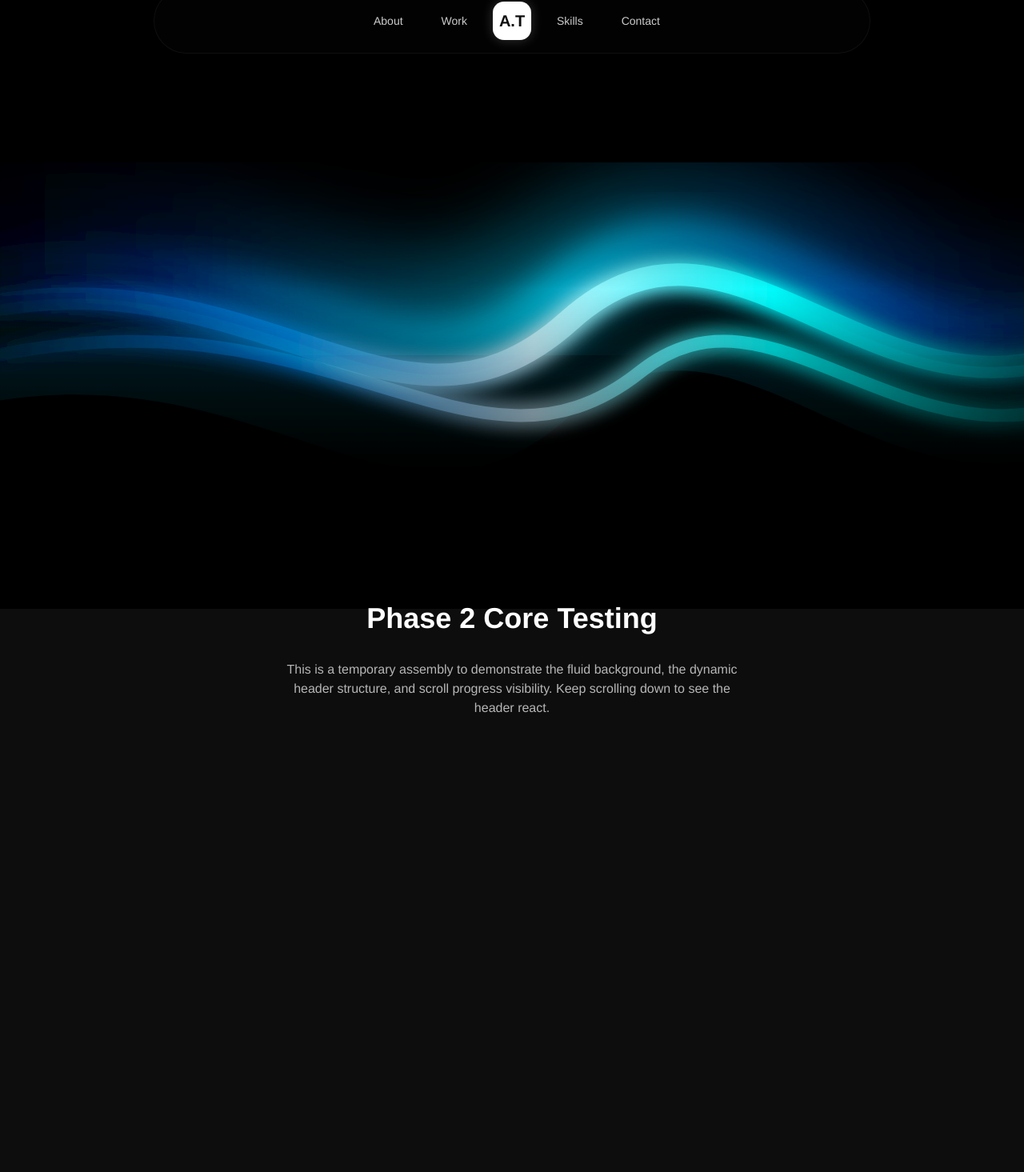
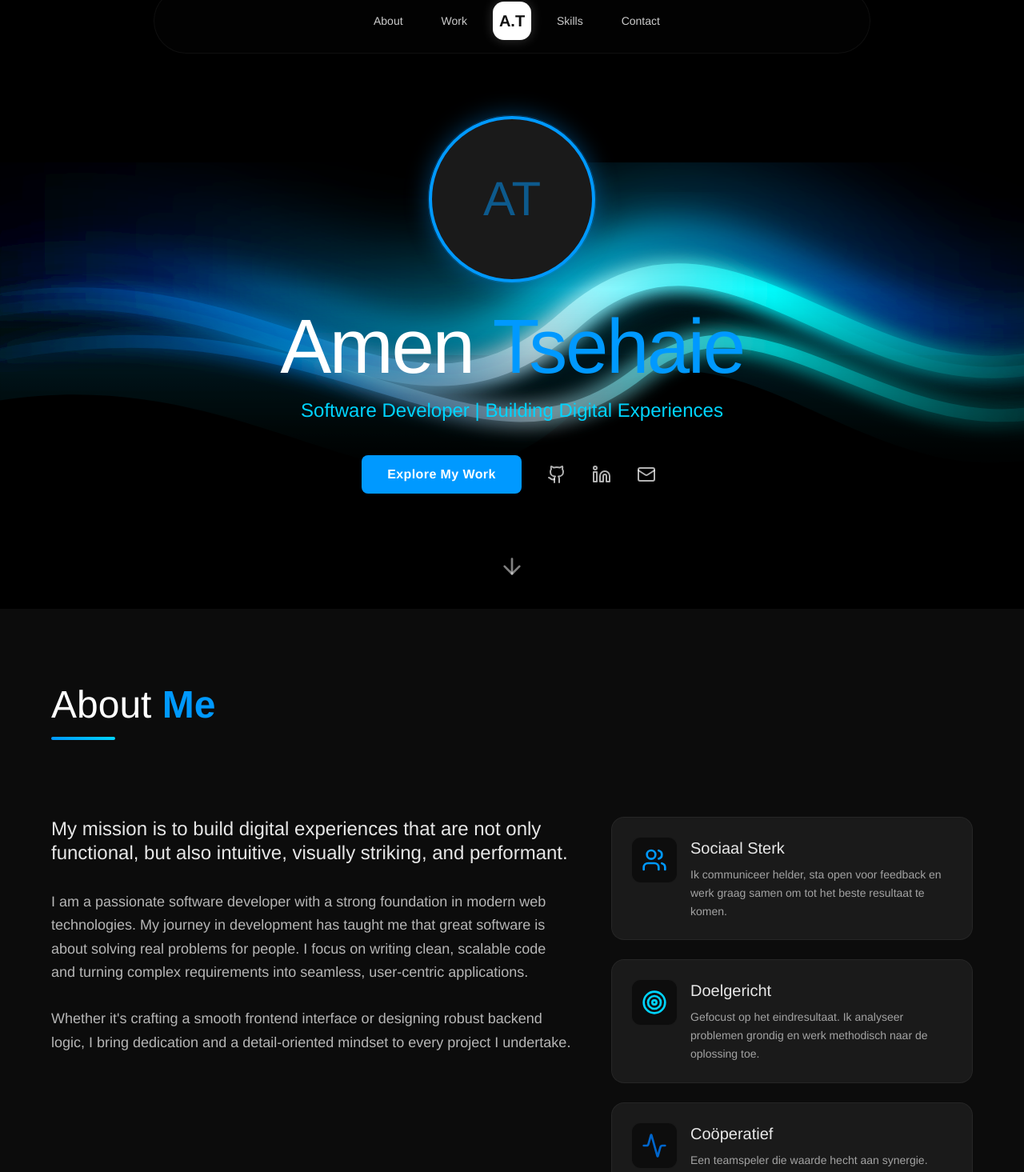
Before and after one commit to amentsehaie2/portfolio, a React app in the folder frontend/: page / in a window 1280 px wide. Shown: the part 39-1504 px from the top of the page at 80% size. Built offline with nearby package versions, Linux system fonts and the light colour scheme; the HTML template or start-up script is replaced by a standard one.

Commit message:
Phase 3 complete:
- Hero section
- About me page
- Smooth Fade in

```diff
--- a/frontend/src/App.tsx
+++ b/frontend/src/App.tsx
@@ -1,5 +1,7 @@
 import { Header } from './components/layout/Header';
 import { FluidBackground } from './components/ui/FluidBackground';
+import { Hero } from './components/sections/Hero';
+import { About } from './components/sections/About';
 
 function App() {
   return (
@@ -7,13 +9,9 @@ function App() {
       <FluidBackground />
       <Header />
 
-      <main className="relative z-10 flex flex-col items-center justify-center min-h-[200vh] pt-32">
-        <h1 className="text-4xl font-bold mb-8">Phase 2 Core Testing</h1>
-        <p className="max-w-xl text-center text-white/70">
-          This is a temporary assembly to demonstrate the fluid background,
-          the dynamic header structure, and scroll progress visibility.
-          Keep scrolling down to see the header react.
-        </p>
+      <main className="relative z-10">
+        <Hero />
+        <About />
       </main>
     </div>
   );
--- /dev/null
+++ b/frontend/src/components/animations/FadeIn.tsx
@@ -0,0 +1,68 @@
+import { motion, useInView } from 'framer-motion';
+import type { Variants } from 'framer-motion';
+import { useRef } from 'react';
+import type { ReactNode } from 'react';
+
+interface FadeInProps {
+  children: ReactNode;
+  delay?: number;
+  direction?: 'up' | 'down' | 'left' | 'right' | 'none';
+  duration?: number;
+  className?: string;
+  amount?: number | 'some' | 'all';
+  once?: boolean;
+}
+
+export const FadeIn = ({
+  children,
+  delay = 0,
+  direction = 'up',
+  duration = 0.5,
+  className = '',
+  amount = 0.2,
+  once = true,
+}: FadeInProps) => {
+  const ref = useRef<HTMLDivElement>(null);
+  const isInView = useInView(ref, { amount, once });
+
+  const getHiddenVariants = (): Record<string, number> => {
+    switch (direction) {
+      case 'up':
+        return { opacity: 0, y: 40 };
+      case 'down':
+        return { opacity: 0, y: -40 };
+      case 'left':
+        return { opacity: 0, x: 40 };
+      case 'right':
+        return { opacity: 0, x: -40 };
+      case 'none':
+        return { opacity: 0 };
+    }
+  };
+
+  const variants: Variants = {
+    hidden: getHiddenVariants(),
+    visible: {
+      opacity: 1,
+      y: 0,
+      x: 0,
+      transition: {
+        duration,
+        delay,
+        ease: 'easeOut',
+      },
+    },
+  };
+
+  return (
+    <motion.div
+      ref={ref}
+      variants={variants}
+      initial="hidden"
+      animate={isInView ? 'visible' : 'hidden'}
+      className={className}
+    >
+      {children}
+    </motion.div>
+  );
+};
--- /dev/null
+++ b/frontend/src/components/sections/About.tsx
@@ -0,0 +1,77 @@
+import { Users, Target, Activity } from 'lucide-react';
+import { FadeIn } from '../animations/FadeIn';
+
+export const About = () => {
+  const values = [
+    {
+      id: 'sociaal',
+      title: 'Sociaal Sterk',
+      description: 'Ik communiceer helder, sta open voor feedback en werk graag samen om tot het beste resultaat te komen.',
+      icon: <Users className="w-8 h-8 text-primary group-hover:text-white transition-colors" />,
+    },
+    {
+      id: 'doelgericht',
+      title: 'Doelgericht',
+      description: 'Gefocust op het eindresultaat. Ik analyseer problemen grondig en werk methodisch naar de oplossing toe.',
+      icon: <Target className="w-8 h-8 text-secondary group-hover:text-white transition-colors" />,
+    },
+    {
+      id: 'cooperatief',
+      title: 'Coöperatief',
+      description: 'Een teamspeler die waarde hecht aan synergie. Samen bereiken we meer dan alleen.',
+      icon: <Activity className="w-8 h-8 text-accent group-hover:text-white transition-colors" />,
+    },
+  ];
+
+  return (
+    <section id="about" className="relative z-10 py-24 px-4 bg-dark/80 backdrop-blur-sm">
+      <div className="max-w-6xl mx-auto">
+
+        <FadeIn direction="up" className="mb-16 md:mb-24 text-center md:text-left">
+          <h2 className="text-3xl md:text-5xl font-light mb-4">
+            About <span className="font-semibold text-primary">Me</span>
+          </h2>
+          <div className="w-20 h-1 bg-gradient-to-r from-primary to-secondary mx-auto md:mx-0 rounded-full" />
+        </FadeIn>
+
+        <div className="grid grid-cols-1 lg:grid-cols-12 gap-12 items-start">
+
+          {/* Text Content - 7 columns */}
+          <div className="lg:col-span-7 space-y-8">
+            <FadeIn delay={0.1}>
+              <h3 className="text-2xl font-light text-white/90 leading-tight">
+                My mission is to build digital experiences that are not only functional, but also intuitive, visually striking, and performant.
+              </h3>
+            </FadeIn>
+
+            <FadeIn delay={0.2}>
+              <p className="text-lg text-white/70 leading-relaxed font-light">
+                I am a passionate software developer with a strong foundation in modern web technologies. My journey in development has taught me that great software is about solving real problems for people. I focus on writing clean, scalable code and turning complex requirements into seamless, user-centric applications.
+                <br /><br />
+                Whether it's crafting a smooth frontend interface or designing robust backend logic, I bring dedication and a detail-oriented mindset to every project I undertake.
+              </p>
+            </FadeIn>
+          </div>
+
+          {/* Values Cards - 5 columns */}
+          <div className="lg:col-span-5 space-y-6">
+            {values.map((value, index) => (
+              <FadeIn key={value.id} delay={0.3 + index * 0.1} direction="left">
+                <div className="group flex items-start gap-4 p-6 rounded-2xl bg-dark-lighter border border-white/5 hover:border-primary/50 transition-all duration-300 hover:shadow-[0_0_20px_rgba(0,153,255,0.15)] hover:-translate-y-1">
+                  <div className="p-3 rounded-xl bg-dark border border-white/5 group-hover:bg-primary transition-colors duration-300 flex-shrink-0">
+                    {value.icon}
+                  </div>
+                  <div>
+                    <h4 className="text-xl font-medium text-white/90 mb-2">{value.title}</h4>
+                    <p className="text-white/60 text-sm leading-relaxed">{value.description}</p>
+                  </div>
+                </div>
+              </FadeIn>
+            ))}
+          </div>
+
+        </div>
+      </div>
+    </section>
+  );
+};
--- /dev/null
+++ b/frontend/src/components/sections/Hero.tsx
@@ -0,0 +1,104 @@
+import { motion } from 'framer-motion';
+import { ArrowDown, Github, Linkedin, Mail } from 'lucide-react';
+import { Button } from '../ui/Button';
+
+export const Hero = () => {
+  const scrollToAbout = () => {
+    const aboutSection = document.getElementById('about');
+    if (aboutSection) {
+      aboutSection.scrollIntoView({ behavior: 'smooth' });
+    }
+  };
+
+  return (
+    <section
+      id="hero"
+      className="relative min-h-screen flex flex-col items-center justify-center px-4 pt-20 pb-10 overflow-hidden z-10"
+    >
+      <div className="flex flex-col items-center text-center max-w-4xl w-full">
+        {/* Profile Photo */}
+        <motion.div
+          initial={{ scale: 0, opacity: 0 }}
+          animate={{ scale: 1, opacity: 1 }}
+          transition={{ duration: 0.8, ease: 'easeOut' }}
+          className="relative mb-8"
+        >
+          <div className="w-40 h-40 md:w-52 md:h-52 rounded-full overflow-hidden border-4 border-primary shadow-[0_0_30px_rgba(0,153,255,0.4)] bg-dark-lighter flex items-center justify-center">
+            {/* Fallback avatar if no image is present */}
+            <span className="text-6xl font-light text-primary/50">AT</span>
+          </div>
+
+          {/* Subtle pulse behind the photo */}
+          <motion.div
+            className="absolute inset-0 rounded-full border border-primary/50 z-[-1]"
+            animate={{ scale: [1, 1.2, 1], opacity: [0.5, 0, 0.5] }}
+            transition={{ duration: 3, repeat: Infinity, ease: 'easeInOut' }}
+          />
+        </motion.div>
+
+        {/* Name */}
+        <motion.h1
+          className="text-5xl md:text-7xl lg:text-8xl font-light tracking-tight mb-4"
+          initial="hidden"
+          animate="visible"
+          variants={{
+            hidden: { opacity: 0, y: 30 },
+            visible: { opacity: 1, y: 0, transition: { duration: 0.8, delay: 0.2 } },
+          }}
+        >
+          Amen <span className="text-primary font-medium">Tsehaie</span>
+        </motion.h1>
+
+        {/* Subtitle */}
+        <motion.p
+          className="text-xl md:text-2xl text-secondary mb-10 max-w-2xl font-light"
+          initial={{ opacity: 0 }}
+          animate={{ opacity: 1 }}
+          transition={{ duration: 1, delay: 1 }}
+        >
+          Software Developer | Building Digital Experiences
+        </motion.p>
+
+        {/* Social Links & CTA */}
+        <motion.div
+          className="flex flex-col sm:flex-row items-center gap-6"
+          initial={{ opacity: 0, y: 20 }}
+          animate={{ opacity: 1, y: 0 }}
+          transition={{ duration: 0.8, delay: 1.4 }}
+        >
+          <Button onClick={scrollToAbout} className="px-8 font-semibold tracking-wide">
+            Explore My Work
+          </Button>
+
+          <div className="flex items-center gap-4">
+            <a href="https://github.com/amentsehaie2" target="_blank" rel="noreferrer" className="text-white/70 hover:text-primary transition-colors hover:scale-110 transform duration-300 p-2">
+              <Github size={24} />
+            </a>
+            <a href="https://www.linkedin.com/in/amen-tsehaie-158a80274/" target="_blank" rel="noreferrer" className="text-white/70 hover:text-primary transition-colors hover:scale-110 transform duration-300 p-2">
+              <Linkedin size={24} />
+            </a>
+            <a href="mailto:amentsehaie2@gmail.com" className="text-white/70 hover:text-primary transition-colors hover:scale-110 transform duration-300 p-2">
+              <Mail size={24} />
+            </a>
+          </div>
+        </motion.div>
+      </div>
+
+      {/* Downward Scroll Indicator */}
+      <motion.div
+        className="absolute bottom-10 cursor-pointer text-white/50 hover:text-primary transition-colors"
+        initial={{ opacity: 0 }}
+        animate={{ opacity: 1 }}
+        transition={{ delay: 2, duration: 1 }}
+        onClick={scrollToAbout}
+      >
+        <motion.div
+          animate={{ y: [0, 10, 0] }}
+          transition={{ duration: 1.5, repeat: Infinity, ease: 'easeInOut' }}
+        >
+          <ArrowDown size={32} />
+        </motion.div>
+      </motion.div>
+    </section>
+  );
+};
```
Also changed, not shown: 2 other files (tests, documents, lock files or other folders).
